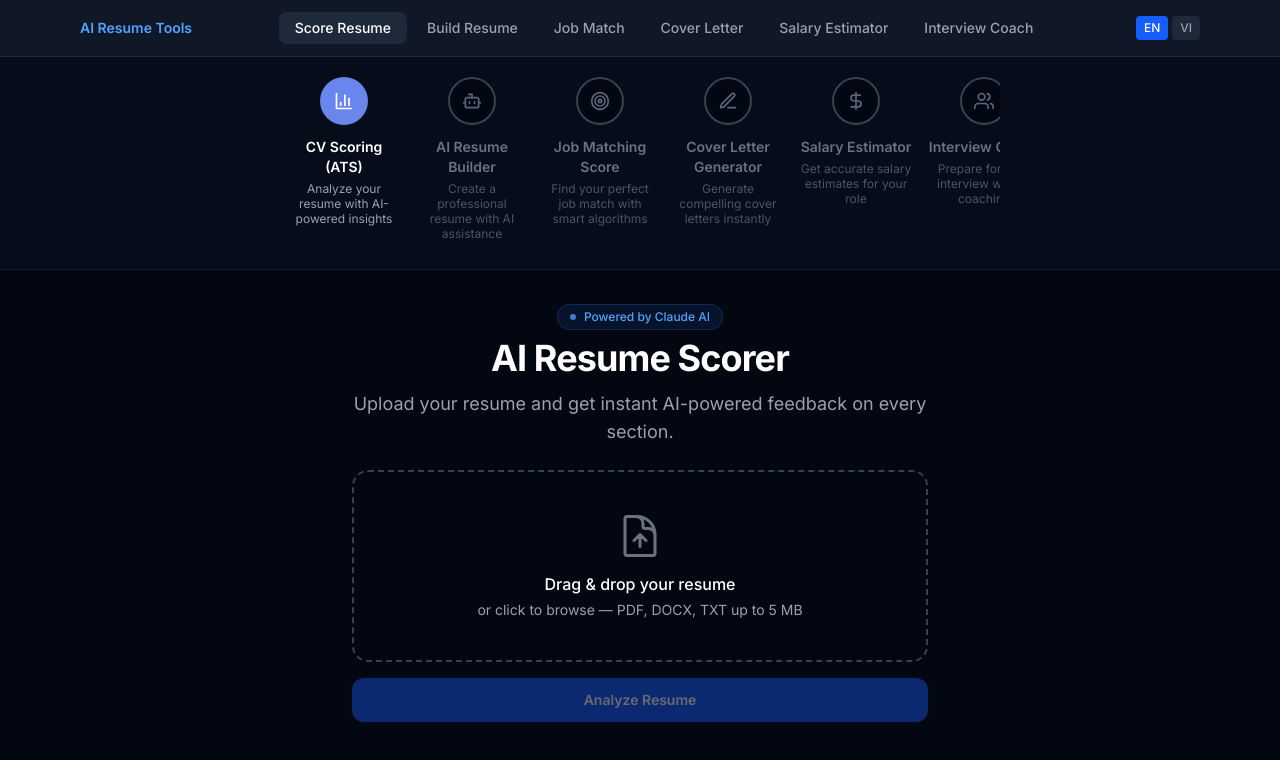
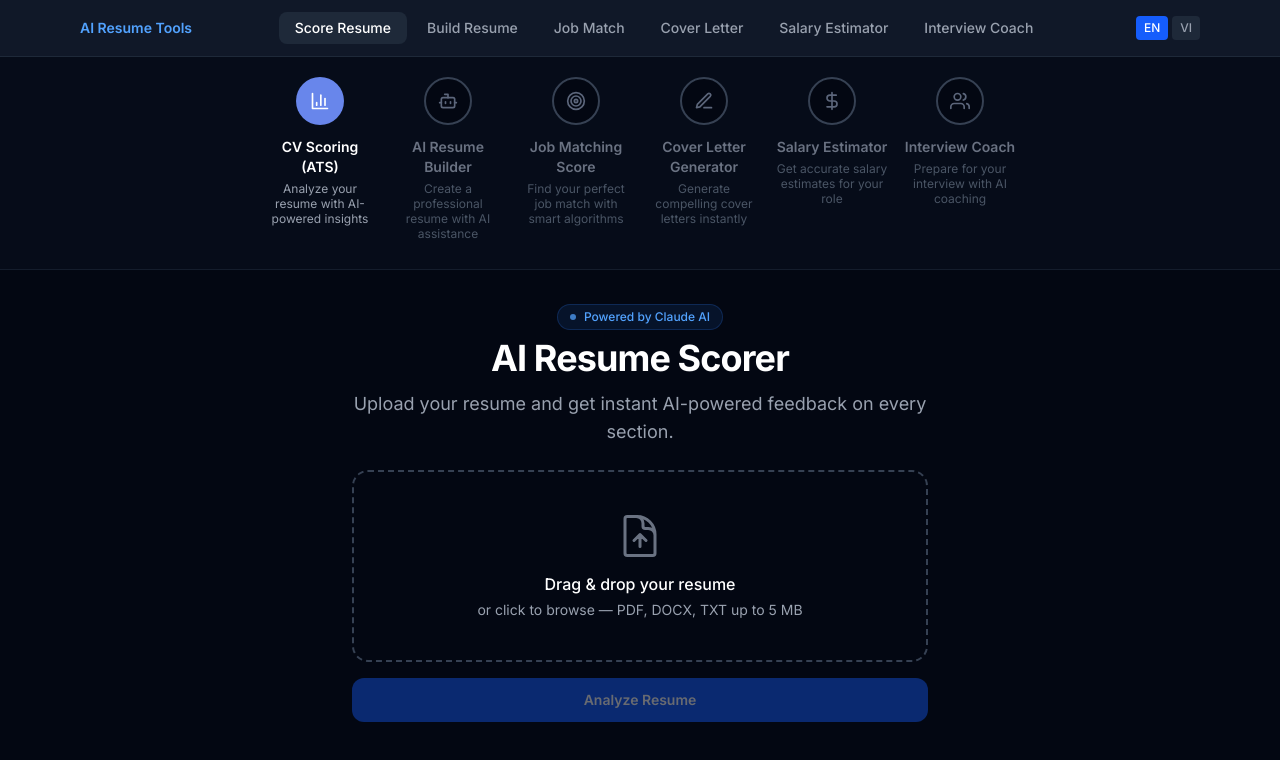
Before and after one commit to dainn-dev/resume, a Next.js app: page / in a window 1280 px wide. Shown: the top 760 px of the page. Built offline with nearby package versions, Linux system fonts and the light colour scheme.

Commit message:
Remove horizontal padding from WorkflowProgress container

```diff
--- a/src/app/layout.tsx
+++ b/src/app/layout.tsx
@@ -23,7 +23,7 @@
         <TranslationProvider>
           <NavBar />
           <div className="border-b border-gray-800/60 bg-gray-900/30">
-            <div className="max-w-3xl mx-auto px-6 py-3">
+            <div className="max-w-3xl mx-auto py-3">
               <WorkflowProgress />
             </div>
           </div>
```
